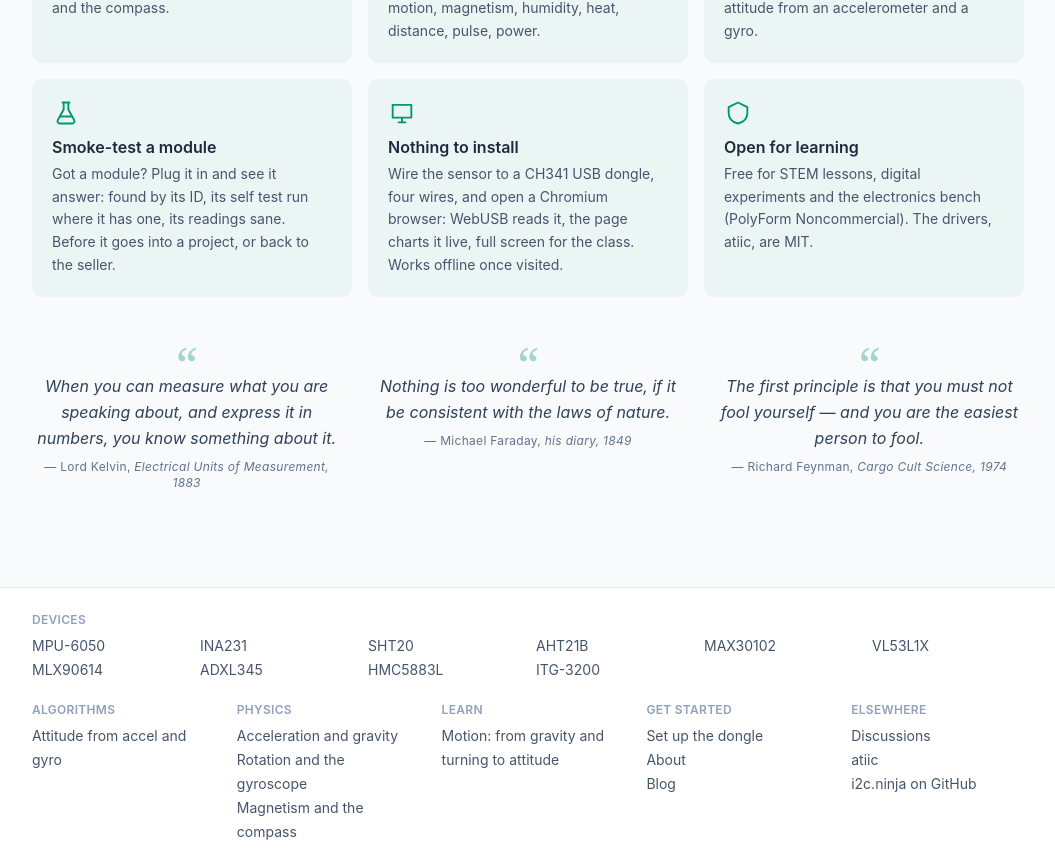
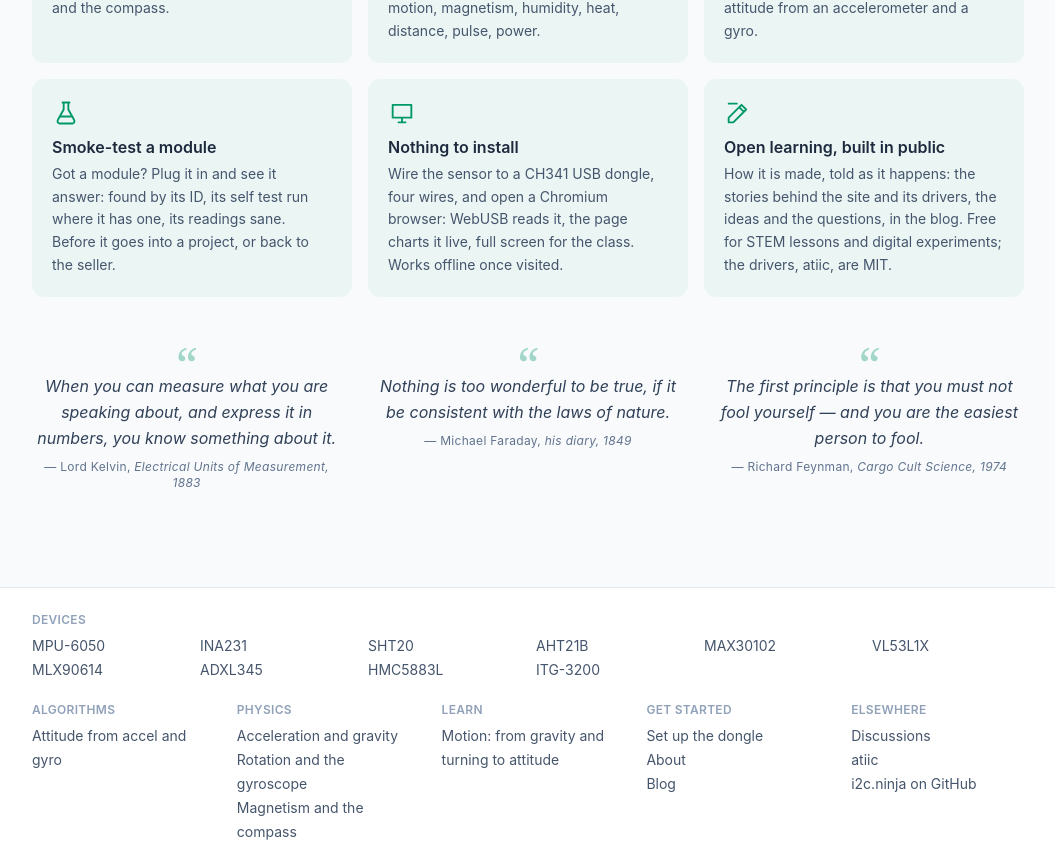
Before and after one commit to aguegu/i2c.ninja, a Vue app: page / in a window 1280 px wide. Shown: the part 860-1727 px from the top of the page, without its empty margins (112-1167 px from the left). Built offline with nearby package versions, Linux system fonts and the light colour scheme.

Commit message:
Home: Open learning, built in public (the blog) in place of Open for learning
Co-Authored-By: Claude Opus 5.5 <noreply@anthropic.com>

```diff
--- a/src/views/HomeView.vue
+++ b/src/views/HomeView.vue
@@ -42,7 +42,7 @@ const FEATURES = [
   { icon: 'M4 18l5-6 4 3 7-9M4 6h4M16 18h4', title: 'Algorithms', to: `/algorithms/${ALGORITHMS[0].slug}`, text: 'The maths that turns readings into understanding, worked out step by step, every formula with its live numbers: attitude from an accelerometer and a gyro.' },
   { icon: 'M9 3h6M10 3v6l-5 9a2 2 0 0 0 2 3h10a2 2 0 0 0 2-3l-5-9V3M7 15h10', title: 'Smoke-test a module', to: '/devices', text: 'Got a module? Plug it in and see it answer: found by its ID, its self test run where it has one, its readings sane. Before it goes into a project, or back to the seller.' },
   { icon: 'M4 5h16v11H4zM9 20h6M12 16v4', title: 'Nothing to install', to: '/get-started', text: 'Wire the sensor to a CH341 USB dongle, four wires, and open a Chromium browser: WebUSB reads it, the page charts it live, full screen for the class. Works offline once visited.' },
-  { icon: 'M12 3l8 4v5c0 5-3.5 8-8 9c-4.5-1-8-4-8-9V7z', title: 'Open for learning', to: '/about', text: 'Free for STEM lessons, digital experiments and the electronics bench (PolyForm Noncommercial). The drivers, atiic, are MIT.' },
+  { icon: 'M4 20h4L19 9l-4-4L4 16zM13 7l4 4M4 4h7', title: 'Open learning, built in public', to: '/blog', text: 'How it is made, told as it happens: the stories behind the site and its drivers, the ideas and the questions, in the blog. Free for STEM lessons and digital experiments; the drivers, atiic, are MIT.' },
 ];
 
 // on measuring and understanding, with their sources
```
